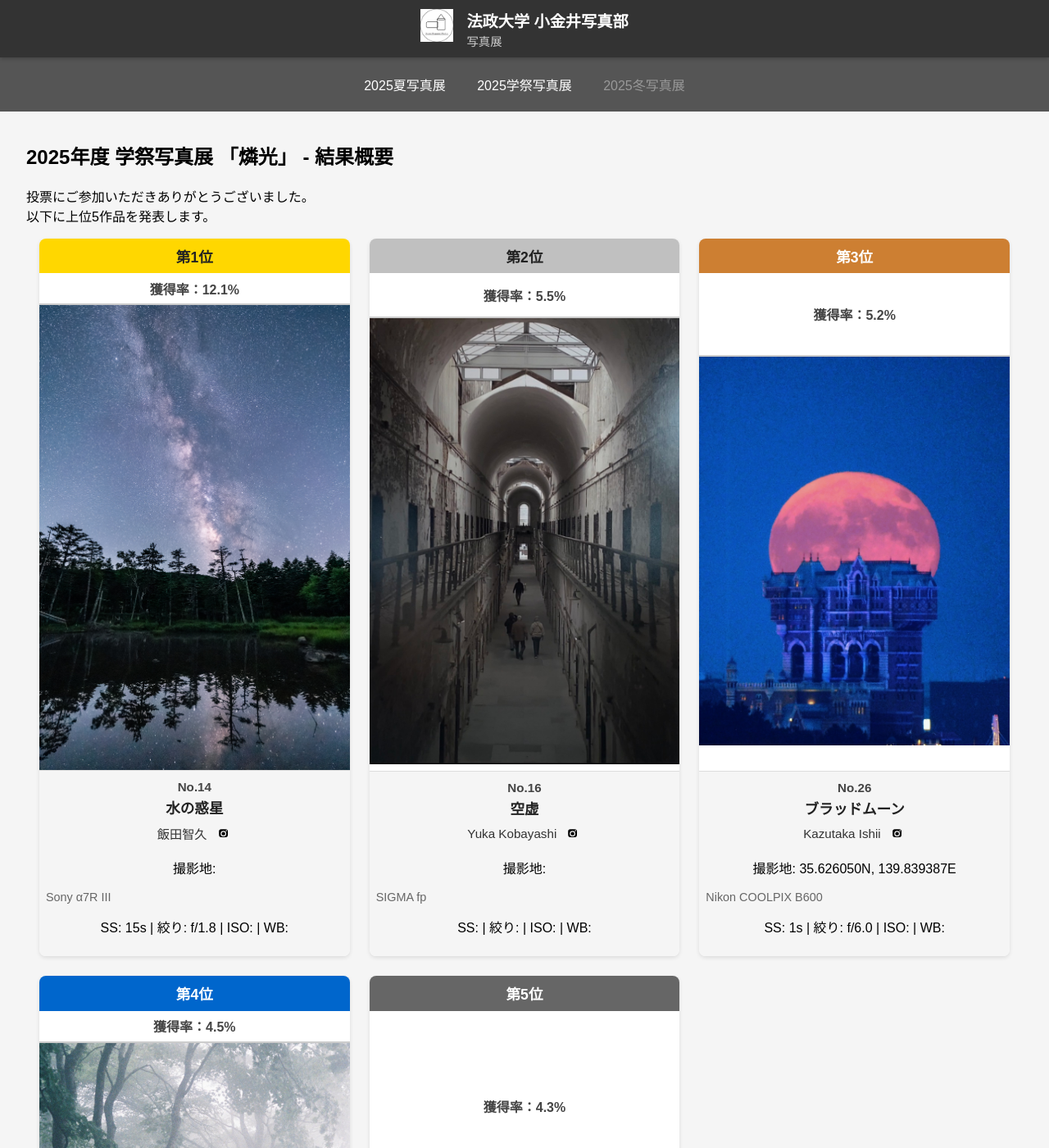
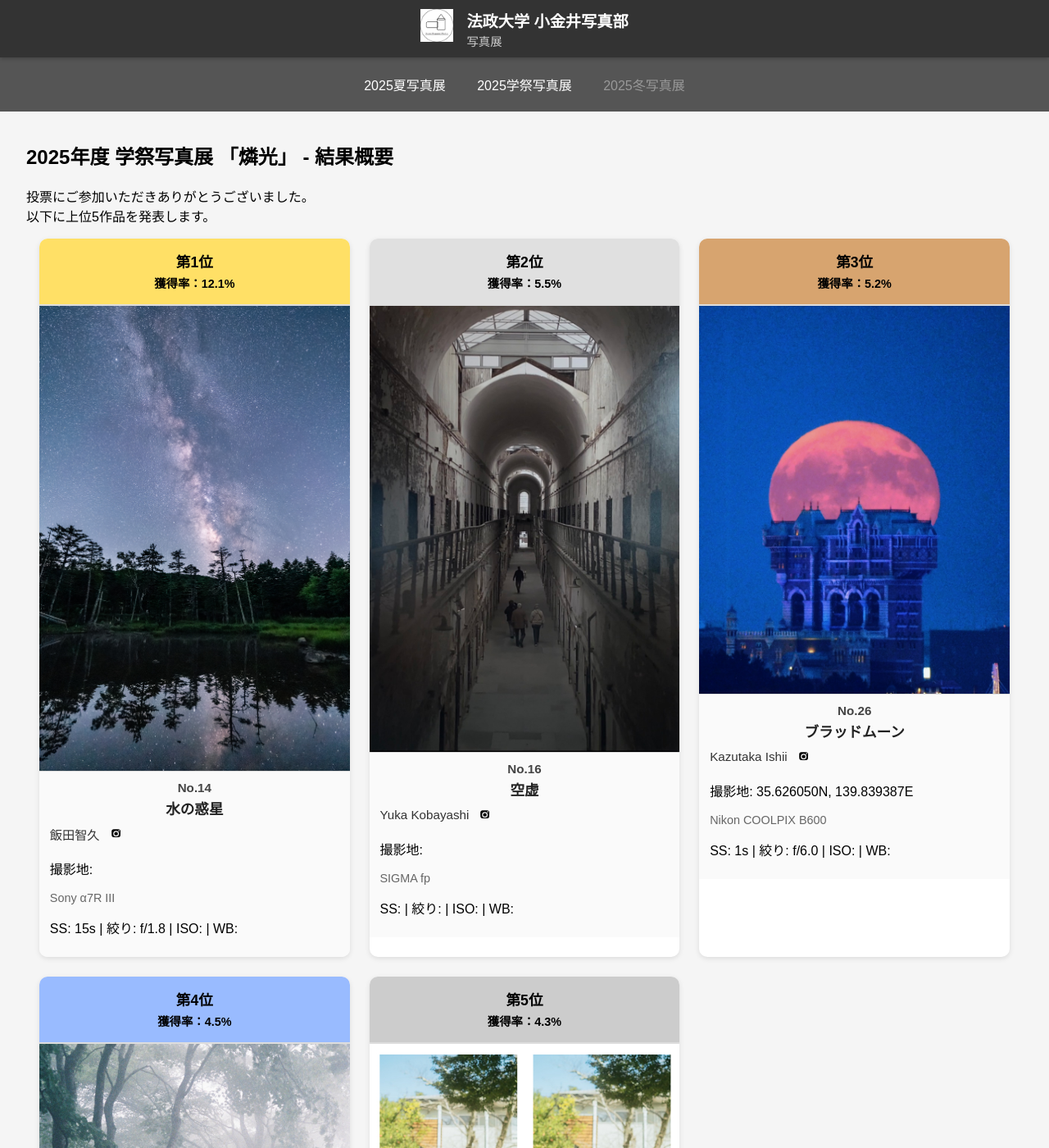
Before and after one commit to fujiyoshi-takayuki/photo-exhibition-site, a Jekyll site: the page built from 2025/gakusai/result.html, in a window 1280 px wide and 1400 px high. Shown: the whole window at 82% size. Built offline with Jekyll 4.4.1, drawn with Linux system fonts in a browser that asks for light colours.

Commit message:
some changes for rank

```diff
--- a/2025/gakusai/result.html
+++ b/2025/gakusai/result.html
@@ -18,8 +18,10 @@ title: 2025年度 学祭写真展 「燐光」 - 結果概要
     {% assign percent = r.votes_ratio | times: 100 | round: 1 %}
 
     <div class="result-card rank-{{ r.rank }}">
-      <h3>第{{ r.rank }}位</h3>
-      <p class="votes">獲得率：{{ percent }}%</p>
+      <div class="result-header">
+        <h3>第{{ r.rank }}位</h3>
+        <p class="votes">獲得率：{{ percent }}%</p>
+      </div>
 
       <!-- 画像 -->
       <a href="{{ work.images.full | relative_url }}" target="_blank">
--- a/css/style.css
+++ b/css/style.css
@@ -558,37 +558,6 @@ footer .disclaimer {
   padding: 0 1em; /* 左右に少し余白 */
 }
 
-.result-card {
-  display: flex;
-  flex-direction: column; /* 縦に分割 */
-  justify-content: space-between; /* 上＝画像 / 下＝情報 */
-  background: white;
-  border-radius: 8px;
-  box-shadow: 0 2px 5px rgba(0, 0, 0, 0.1);
-  overflow: hidden;
-  text-align: center;
-  transition: transform 0.3s;
-}
-
-.result-card img {
-  width: 100%;
-  height: auto;
-  display: block;
-  flex-grow: 1; /* ← 画像部分が余白を埋める */
-}
-
-.result-info {
-  padding: 0.5em;
-  background: #f5f5f5;
-  border-top: 1px solid #ddd;
-}
-
-.result-info {
-  padding: 0.5em;
-  background: #f5f5f5;
-  border-top: 1px solid #ddd;
-}
-
 .result-number {
   font-weight: bold;
   margin-right: 0.5em;
@@ -625,64 +594,68 @@ footer .disclaimer {
   margin-top: 0.2em; /* 上に余白を少し */
 }
 
-/* ===== 結果概要ページ拡張 ===== */
+/* ===== 結果カード上部を固定高さで統一 ===== */
+
+/* カード本体 */
 .result-card {
+  display: flex;
+  flex-direction: column;
+  justify-content: flex-start;
+  align-items: stretch;
   position: relative;
+  overflow: hidden;
+  border-radius: 10px;
+  background: #fff;
+  box-shadow: 0 2px 6px rgba(0, 0, 0, 0.1);
+  transition: transform 0.3s;
 }
 
-.result-card h3 {
-  background: #003366;
-  color: #fff;
-  margin: 0;
-  padding: 0.5em;
-  font-size: 1.1em;
+/* 上部固定ヘッダー */
+.result-header {
+  text-align: center;
+  padding: 0.6em 0.4em;
+  height: 3.8em;               /* 高さ固定でズレ防止 */
+  display: flex;
+  flex-direction: column;
+  justify-content: center;
+  align-items: center;
+  border-bottom: 2px solid #ddd;
+  border-radius: 8px 8px 0 0;
 }
 
-.result-card .votes {
-  margin: 0.4em 0;
+/* 順位 */
+.result-header h3 {
+  margin: 0;
+  font-size: 1.1em;
   font-weight: bold;
-  color: #444;
 }
 
-/* 順位別の装飾 */
-.result-card.rank-1 h3 { background: gold; color: #222; }
-.result-card.rank-2 h3 { background: silver; color: #222; }
-.result-card.rank-3 h3 { background: #cd7f32; color: #fff; }
-.result-card.rank-4 h3 { background: #0066cc; }
-.result-card.rank-5 h3 { background: #666; }
-
-.result-card img {
-  border-top: 2px solid #ccc;
+/* 獲得率 */
+.result-header .votes {
+  margin: 0.2em 0 0;
+  font-weight: bold;
+  font-size: 0.9em;
 }
 
-/* ===== 結果概要ページ拡張 ===== */
-.result-card {
-  position: relative;
+/* 順位別カラー */
+.result-card.rank-1 .result-header { background: #ffe066; }  /* 金 */
+.result-card.rank-2 .result-header { background: #e0e0e0; }  /* 銀 */
+.result-card.rank-3 .result-header { background: #d7a46f; }  /* 銅 */
+.result-card.rank-4 .result-header { background: #99bbff; }  /* 青 */
+.result-card.rank-5 .result-header { background: #ccc; }     /* 灰 */
+
+/* 画像部分 */
+.result-card img {
+  width: 100%;
+  height: auto;
+  display: block;
 }
 
-.result-card h3 {
-  background: #003366;
-  color: #fff;
-  margin: 0;
-  padding: 0.5em;
-  font-size: 1.1em;
-}
-
-.result-card .votes {
-  margin: 0.4em 0;
-  font-weight: bold;
-  color: #444;
-}
-
-/* 順位別の装飾 */
-.result-card.rank-1 h3 { background: gold; color: #222; }
-.result-card.rank-2 h3 { background: silver; color: #222; }
-.result-card.rank-3 h3 { background: #cd7f32; color: #fff; }
-.result-card.rank-4 h3 { background: #0066cc; }
-.result-card.rank-5 h3 { background: #666; }
-
-.result-card img {
-  border-top: 2px solid #ccc;
+/* 情報部分 */
+.result-info {
+  padding: 0.5em 0.8em;
+  background: #fafafa;
+  border-top: 1px solid #ddd;
 }
 
 /* 　特別な修飾　 */
```
